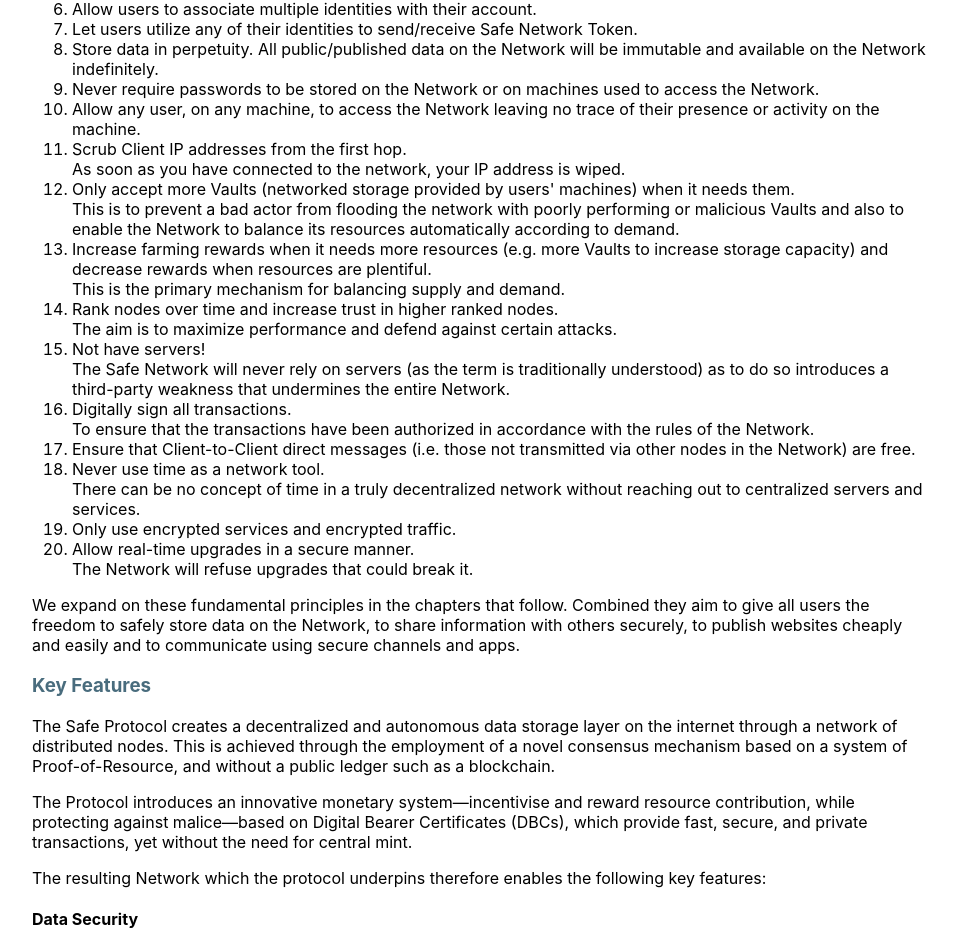
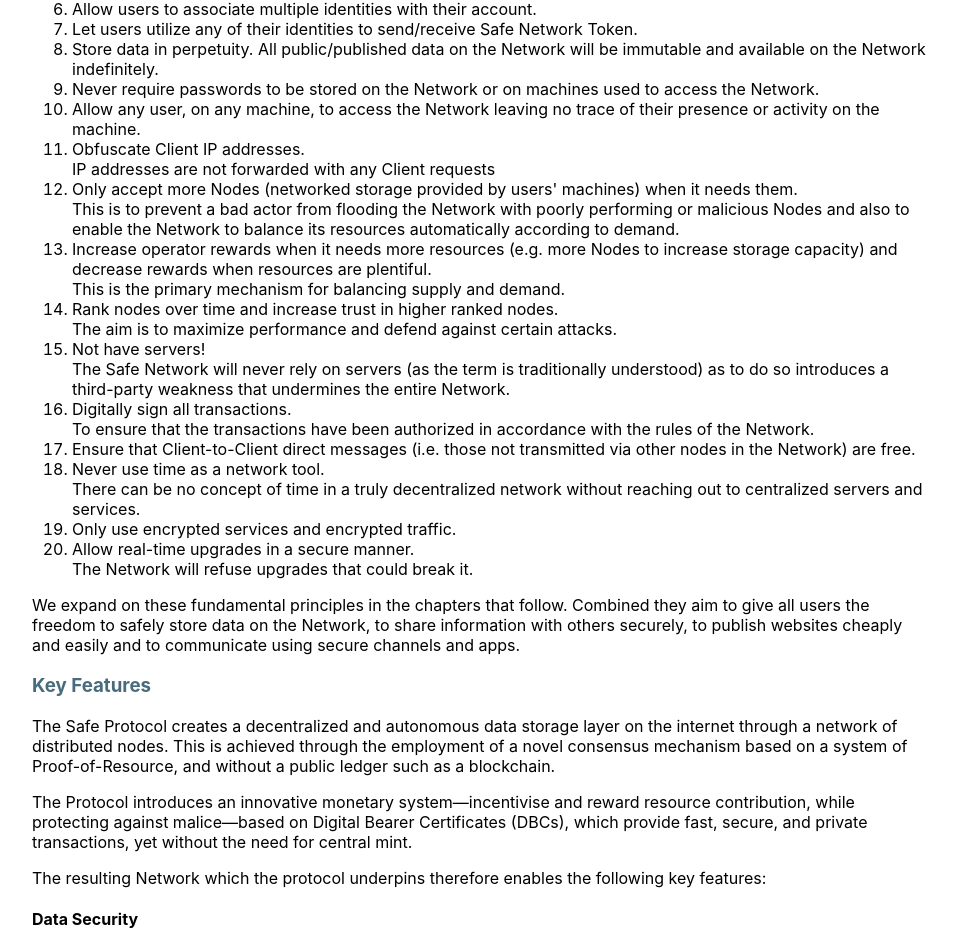
Before and after one commit to safenetwork/primer.safenetwork.org, a React (Create React App) app: page / in a window 1280 px wide. Shown: the part 2480-3416 px from the top of the page, without its empty margins (160-1117 px from the left). Built offline with nearby package versions, Linux system fonts and the light colour scheme; the HTML template or start-up script is replaced by a standard one.

Commit message:
Update Chap1.js

```diff
--- a/src/pages/Chap1.js
+++ b/src/pages/Chap1.js
@@ -29,9 +29,10 @@
                 <li>Store data in perpetuity. All public/published data on the Network will be immutable and available on the Network indefinitely.</li>
                 <li>Never require passwords to be stored on the Network or on machines used to access the Network.</li>
                 <li>Allow any user, on any machine, to access the Network leaving no trace of their presence or activity on the machine.</li>
-                <li>Scrub Client IP addresses from the first hop. <br />As soon as you have connected to the network, your IP address is wiped.</li>
-                <li>Only accept more Vaults (networked storage provided by users' machines) when it needs them. <br /> This is to prevent a bad actor from flooding the network with poorly performing or malicious Vaults and also to enable the Network to balance its resources automatically according to demand.</li>
-                <li>Increase farming rewards when it needs more resources (e.g. more Vaults to increase storage capacity) and decrease rewards when resources are plentiful. <br />This is the primary mechanism for balancing supply and demand.</li>
+                <li>Obfuscate Client IP addresses.
+                <br />IP addresses are not forwarded with any Client requests </li>
+                <li>Only accept more Nodes (networked storage provided by users' machines) when it needs them. <br /> This is to prevent a bad actor from flooding the Network with poorly performing or malicious Nodes and also to enable the Network to balance its resources automatically according to demand.</li>
+                <li>Increase operator rewards when it needs more resources (e.g. more Nodes to increase storage capacity) and decrease rewards when resources are plentiful. <br />This is the primary mechanism for balancing supply and demand.</li>
                 <li>Rank nodes over time and increase trust in higher ranked nodes.<br />The aim is to maximize performance and defend against certain attacks.</li>
                 <li>Not have servers! <br />The Safe Network will never rely on servers (as the term is traditionally understood) as to do so introduces a third-party weakness that undermines the entire Network.</li>
                 <li>Digitally sign all transactions. <br />To ensure that the transactions have been authorized in accordance with the rules of the Network.</li>
@@ -43,11 +44,11 @@
             <p>We expand on these fundamental principles in the chapters that follow. Combined they aim to give all users the freedom to safely store data on the Network, to share information with others securely, to publish websites cheaply and easily and to communicate using secure channels and apps.</p>
 
 
-{/*<p>For a fuller version of this list see the Safe Network website. <a href="https://safenetwork.tech/fundamentals/">https://safenetwork.tech/fundamentals/</a></p>*/}
+      {/*  <p>For a fuller version of this list see the Safe Network website. <a href="https://safenetwork.tech/fundamentals/">https://safenetwork.tech/fundamentals/</a></p> */}
 
 
 
-<h3>Key Features</h3>
+      <h3>Key Features</h3>
 <p>The Safe Protocol creates a decentralized and autonomous data storage layer on the internet through a network of distributed nodes. This is achieved through the employment of a novel consensus mechanism based on a system of Proof-of-Resource, and without a public ledger such as a blockchain.</p>
 <p>The Protocol introduces an innovative monetary system&mdash;incentivise and reward resource contribution, while protecting against malice&mdash;based on Digital Bearer Certificates (DBCs), which provide fast, secure, and private transactions, yet without the need for central mint.</p>
 <p>The resulting Network which the protocol underpins therefore enables the following key features:</p>
```
